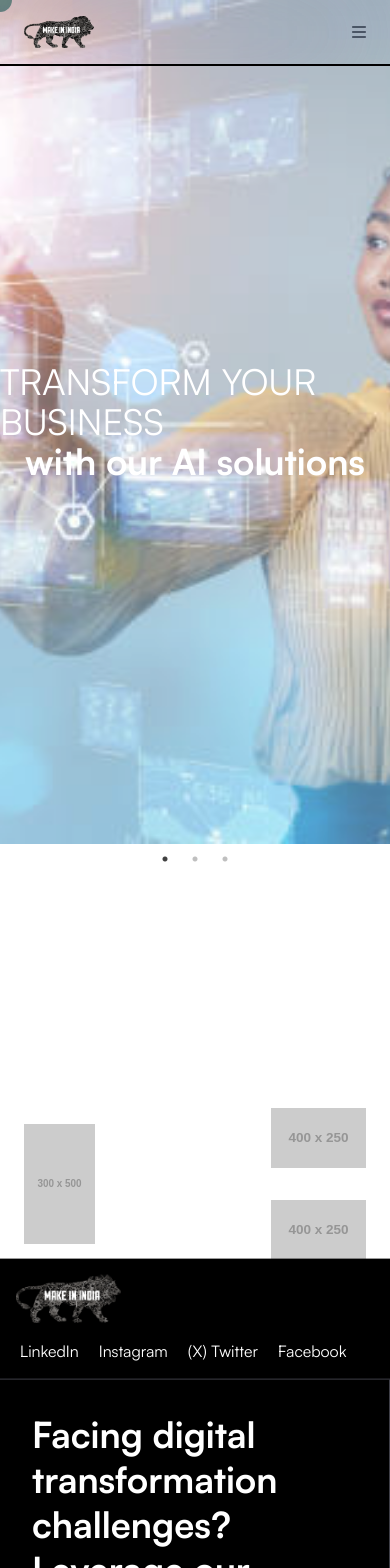
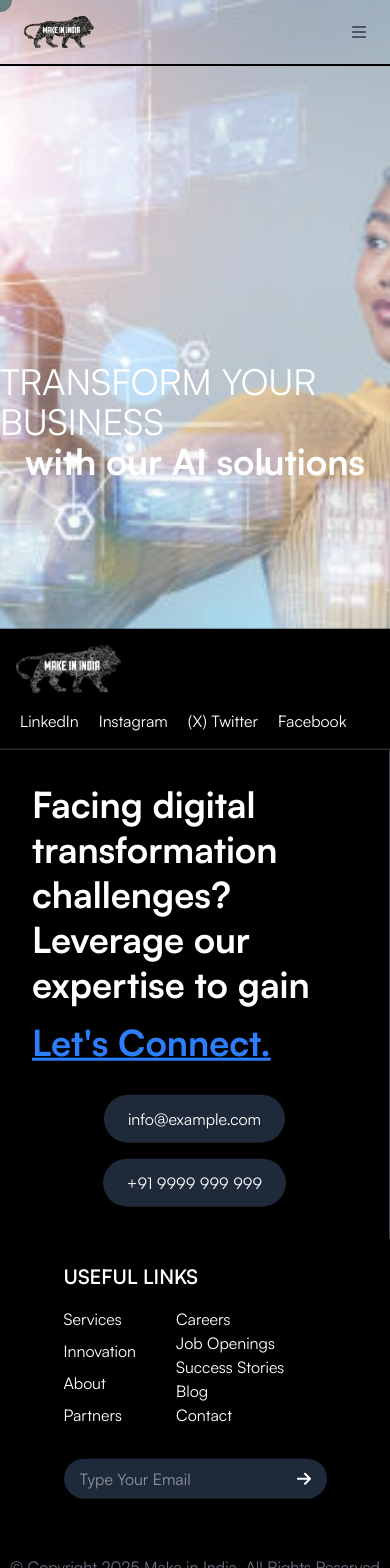
Before and after one commit to yesh21/learn-react, a React (Vite) app in the folder startup-demo-site/: page /data-ai in a window 390 px wide. Shown: the top 1568 px of the page. Built offline with nearby package versions, Linux system fonts and the light colour scheme.

Commit message:
removed parallax mobile

```diff
--- a/startup-demo-site/src/components/ParallaxImageDiv.jsx
+++ b/startup-demo-site/src/components/ParallaxImageDiv.jsx
@@ -27,7 +27,7 @@ const ParallaxImageDiv = () => {
     }, []);
     return (
 
-        <div className="flex max-w-[1440px] mx-auto py-10 px-6 gap-10 items-center justify-center" ref={containerRef}>
+        <div className="hidden md:flex flex max-w-[1440px] mx-auto py-10 px-6 gap-10 items-center justify-center" ref={containerRef}>
         <div className="">
           <img src="https://placehold.co/300x500" alt="" className="w-full h-auto object-cover" width="400" height="600"/>
         </div>
```
